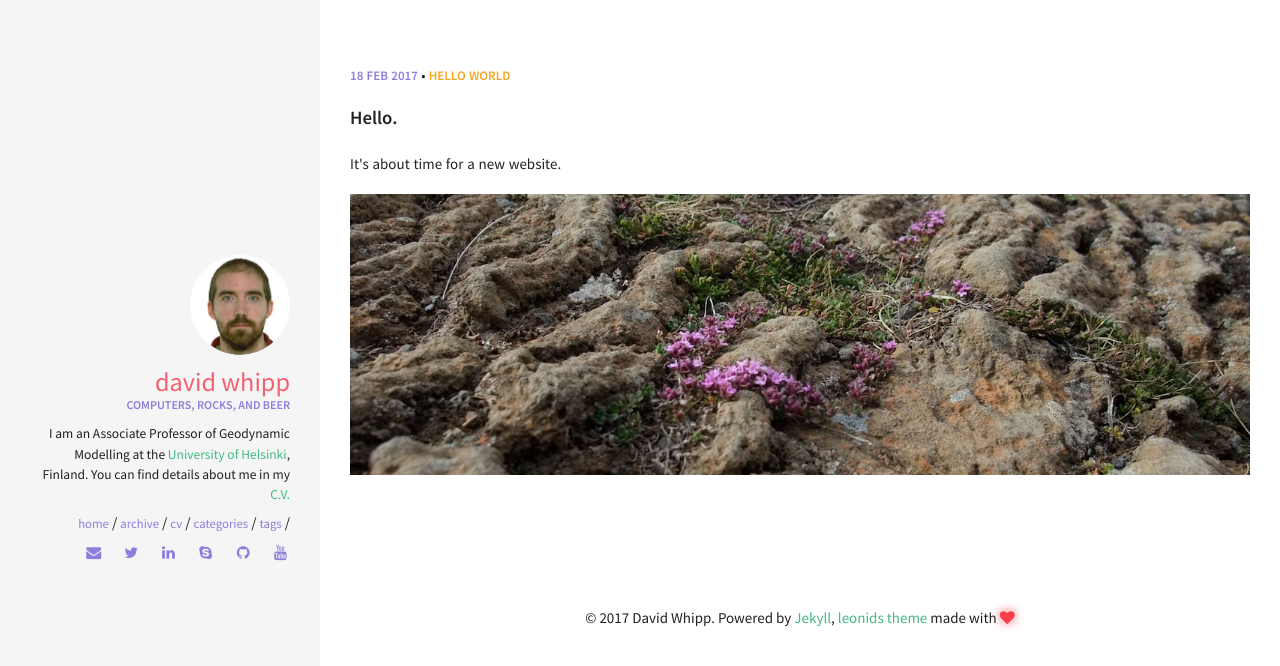
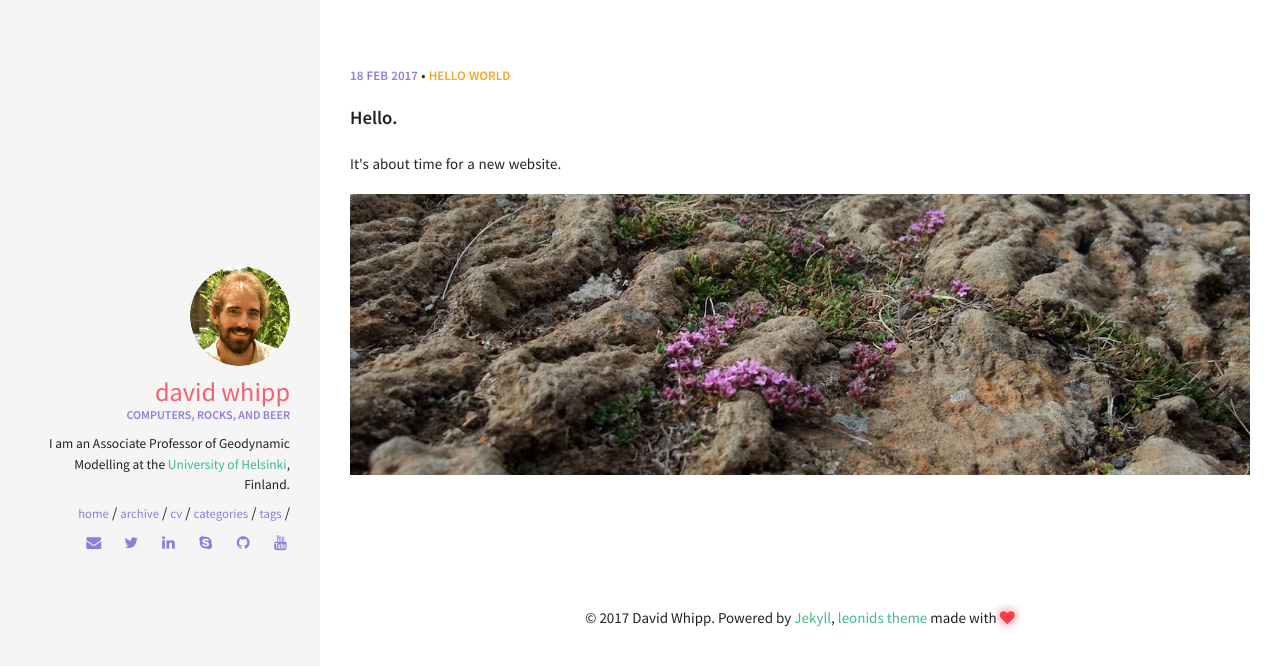
Before and after one commit to z0del/davewhipp.github.io, a Jekyll site: the page built from index.html, in a window 1280 px wide. Shown: the top 666 px of the page. Built offline with Jekyll 4.4.1, drawn with Linux system fonts in a browser that asks for light colours.

Commit message:
Updated photo, bio

```diff
--- a/_config.yml
+++ b/_config.yml
@@ -34,9 +34,9 @@ kramdown:
 #
 owner:
   name: David Whipp
-  avatar: Whipp-face-circle.png
+  avatar: Whipp-circle.png
   job: "Computers, rocks, and beer"
-  bio: "I am an Associate Professor of Geodynamic Modelling at the <a href='https://www.helsinki.fi/en'>University of Helsinki</a>, Finland. You can find details about me in my <a href='pdf/whipp_CV.pdf'>C.V.</a>"
+  bio: "I am an Associate Professor of Geodynamic Modelling at the <a href='https://www.helsinki.fi/en'>University of Helsinki</a>, Finland."
   email: david.whipp@helsinki.fi
   disqus-shortname:
   twitter: dave_whipp
```
